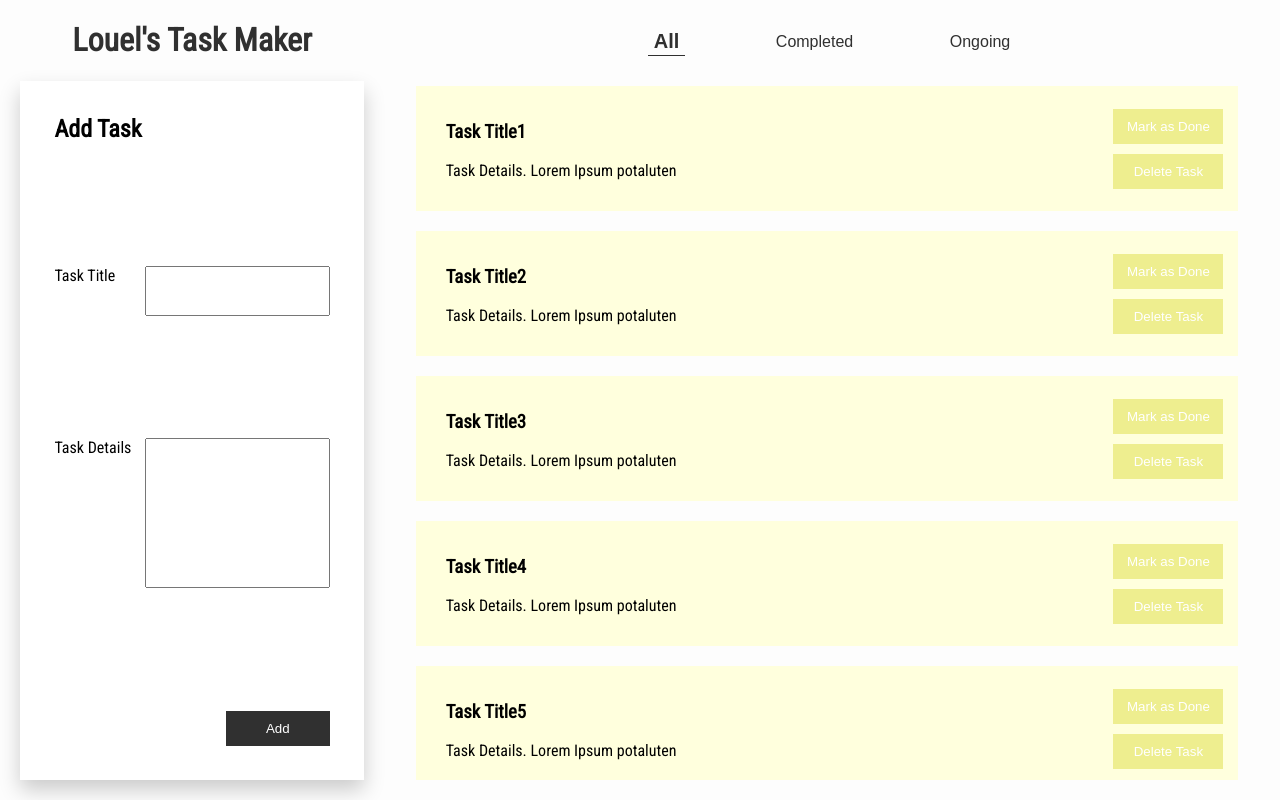
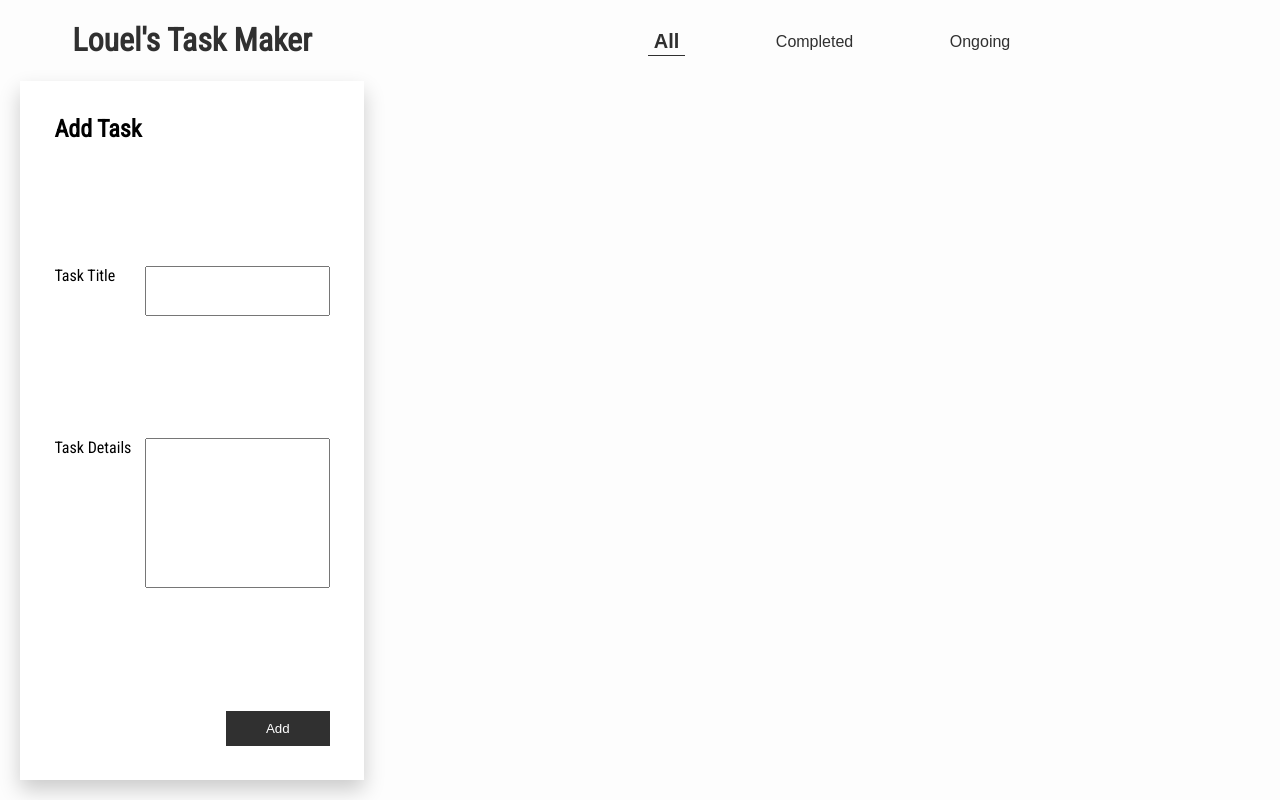
Before and after one commit to louel-dotty/react-redux-training, a React (Create React App) app: page / in a window 1280 px wide. Built offline with nearby package versions, Linux system fonts and the light colour scheme.

Commit message:
[Finish] Add Task Feature

```diff
--- a/package.json
+++ b/package.json
@@ -3,8 +3,8 @@
   "version": "0.1.0",
   "private": true,
   "dependencies": {
-    "react": "^16.2.0",
-    "react-dom": "^16.13.1",
+    "react": "16.13.1",
+    "react-dom": "16.13.1",
     "react-redux": "^5.0.7",
     "redux": "^3.7.2",
     "redux-thunk": "^2.2.0"
--- a/src/App.js
+++ b/src/App.js
@@ -1,27 +1,7 @@
 import React, { Component } from 'react';
-import { connect } from 'react-redux';
 
 import './App.css';
 import MainContainer from './containers/MainContainer'
-
-import { addTask, removeTask, toggleTask, filterTask } from './actions/action'
-
-/*
- * mapDispatchToProps
-*/
-const mapDispatchToProps = dispatch => ({
-  addTask: () => dispatch(addTask()),
-  removeTask: () => dispatch(removeTask()),
-  toggleTask: () => dispatch(toggleTask()),
-  filterTask: () => dispatch(filterTask())
-})
-
-/*
- * mapStateToProps
-*/
-const mapStateToProps = state => ({
-  ...state
-})
 
 
 /**
@@ -33,29 +13,12 @@ class App extends Component {
    * @memberof App
    * @summary handles button click
    */
-  addTask = (event) => {
-    this.props.addTask();
-  }
-  removeTask = (event) => {
-    this.props.removeTask();
-  }
-  toggleTask = (event) => {
-    this.props.toggleTask();
-  }
-  filterTask = (event) => {
-    this.props.filterTask();
-  }
 
   render() {
     return (
-      <MainContainer
-        addTask={this.addTask}
-        removeTask={this.removeTask}
-        toggleTask={this.toggleTask}
-        filterTask={this.filterTask}
-      />
+      <MainContainer />
     );
   }
 }
 
-export default connect(mapStateToProps, mapDispatchToProps)(App);
+export default App;
--- a/src/actions/action.js
+++ b/src/actions/action.js
@@ -2,27 +2,29 @@ export const addTask = (data) => dispatch => {
   dispatch({
     type: 'ADD_NEW_TASK',
     title: data.title,
-    content: data.content
+    content: data.content,
+    status: data.status
   })
 }
 
 export const removeTask = (data) => dispatch => {
   dispatch({
     type: 'DELETE_NEW_TASK',
-    payload: data
+    title: data.title
   })
 }
 
 export const toggleTask = (data) => dispatch => {
   dispatch({
     type: 'TOGGLE_TASK',
-    payload: data
+    title: data.title,
+    status: data.status
   })
 }
 
 export const filterTask = (data) => dispatch => {
   dispatch({
     type: 'SET_VISIBILITY_FILTERS',
-    payload: data
+    filter: data.filter
   })
 }
--- a/src/components/Filters.js
+++ b/src/components/Filters.js
@@ -1,6 +1,8 @@
 import React from 'react';
 
 export default function Filters(props){
+
+    function createFilters(){
         const items = [];
 
         props.titles.forEach(element => {
@@ -14,10 +16,12 @@ export default function Filters(props){
                 );
             }
         })
+        return items;
+    }
 
     return (
         <div className="filters">
-            {items}
+            {createFilters()}
         </div>
     );
 }
--- a/src/components/Form.js
+++ b/src/components/Form.js
@@ -1,15 +1,37 @@
-import React from 'react';
+import React, { useState } from 'react';
+import { connect } from 'react-redux'
+import { addTask } from '../actions/action'
 
-export default function Form(props){
+
+/*
+ * mapDispatchToProps
+*/
+const mapDispatchToProps = dispatch => ({
+    addTask: (data) => dispatch(addTask(data)),
+  })
+
+  /*
+   * mapStateToProps
+  */
+  const mapStateToProps = state => ({
+    ...state
+  })
+
+
+function Form(props){
+    const [title, setTitle] = useState('');
+    const [content, setContent] = useState('');
+
+    function createFields(){
         const items = [];
+        props.fields.forEach(element => {
 
-    props.fields.forEach(element => {
             switch(element.type){
                 case "text":
                     items.push(
                         <label key={element.label}>
                             {element.label}
-                        <input className="field" type="text"/>
+                            <input className="field" type="text" value={title} onChange={event => setTitle(event.target.value)}/>
                         </label>
                     );
                     break;
@@ -17,7 +39,7 @@ export default function Form(props){
                     items.push(
                         <label key={element.label}>
                             {element.label}
-                        <textarea className="field"/>
+                            <textarea className="field" value={content} onChange={event => setContent(event.target.value)}/>
                         </label>
                     );
                     break;
@@ -26,12 +48,27 @@ export default function Form(props){
                     break;
             }
         })
+        return items;
+    }
+
+    const addTask = (data) => {
+        props.addTask(data);
+    }
 
     return (
         <form className="formCard">
             <h2>{props.title}</h2>
-            {items}
-            <button className="confirm">Add</button>
+            {createFields()}
+            <button className="confirm" onClick={ (event) => {
+                event.preventDefault();
+                addTask({
+                    title: title,
+                    content: content,
+                    status: "ongoing"
+                })
+            }}>Add</button>
         </form>
     );
 }
+
+export default connect(mapStateToProps, mapDispatchToProps)(Form);
--- a/src/components/ToDoItem.js
+++ b/src/components/ToDoItem.js
@@ -1,4 +1,5 @@
 import React from 'react';
+import { removeTask, toggleTask } from '../actions/action'
 
 export default function ToDoItem(props){
     return (
--- a/src/components/ToDoList.js
+++ b/src/components/ToDoList.js
@@ -18,6 +18,7 @@ export default function ToDoList(props){
         }
     ]
 
+    function createItems(){
         const items =[];
 
         props.taskList.forEach(element => {
@@ -25,12 +26,14 @@ export default function ToDoList(props){
                 <ToDoItem title={element.title} key={element.title} content={element.content} />
             )
         });
+        return items;
+    }
 
     return (
         <div className="toDos">
             <Filters titles={titles}/>
             <div className="toDoItems">
-                {items}
+                {createItems()}
             </div>
         </div>
     );
--- a/src/containers/MainContainer.js
+++ b/src/containers/MainContainer.js
@@ -1,9 +1,37 @@
-import React from 'react';
+import React, { Component } from 'react';
 import Form from '../components/Form'
 import ToDoList from '../components/ToDoList'
+import { connect } from 'react-redux'
 
-export default function MainContainer(){
-    const fields = [
+
+import { removeTask, toggleTask, filterTask } from '../actions/action'
+
+/*
+ * mapDispatchToProps
+*/
+const mapDispatchToProps = dispatch => ({
+  removeTask: (data) => dispatch(removeTask(data)),
+  toggleTask: (data) => dispatch(toggleTask(data)),
+  filterTask: (data) => dispatch(filterTask(data))
+})
+
+/*
+ * mapStateToProps
+*/
+const mapStateToProps = state => ({
+  ...state
+})
+
+/**
+ * @class MainContainer
+ * @extends {Component}
+ */
+class MainContainer extends Component {
+    /**
+     * @memberof MainContainer
+     * @summary handles button click
+     */
+    fields = [
         {
             type: "text",
             label: "Task Title"
@@ -14,44 +42,32 @@ export default function MainContainer(){
         },
     ];
 
-    const tasks = [
-        {
-            title: "Task Title1",
-            content: "Task Details. Lorem Ipsum potaluten"
-        },
-        {
-            title: "Task Title2",
-            content: "Task Details. Lorem Ipsum potaluten"
-        },
-        {
-            title: "Task Title3",
-            content: "Task Details. Lorem Ipsum potaluten"
-        },
-        {
-            title: "Task Title4",
-            content: "Task Details. Lorem Ipsum potaluten"
-        },
-        {
-            title: "Task Title5",
-            content: "Task Details. Lorem Ipsum potaluten"
-        },
-        {
-            title: "Task Title6",
-            content: "Task Details. Lorem Ipsum potalutenTask Details. Lorem Ipsum potalutenTask Details. Lorem Ipsum potalutenTask Details. Lorem Ipsum potalutenTask Details. Lorem Ipsum potalutenTask Details. Lorem Ipsum potaluten"
-        },
-    ]
+    removeTask = (data) => {
+        this.props.removeTask(data);
+    }
+    toggleTask = (data) => {
+        this.props.toggleTask(data);
+    }
+    filterTask = (data) => {
+        this.props.filterTask(data);
+    }
 
+    render(){
         return (
             <div className="mainContainer">
                 <div className="flex-row">
                     <div className="flex-column">
                         <h1>Louel's Task Maker</h1>
                         <div className="addTaskContainer">
-                        <Form fields={fields} title="Add Task"/>
+                            <Form fields={this.fields} title="Add Task"/>
                         </div>
                     </div>
-                <ToDoList taskList={tasks}/>
+                    <ToDoList taskList={this.props["simpleReducer"].taskList}/>
                 </div>
             </div>
         );
     }
+}
+
+
+export default connect(mapStateToProps, mapDispatchToProps)(MainContainer);
--- a/src/reducers/simpleReducer.js
+++ b/src/reducers/simpleReducer.js
@@ -1,28 +1,52 @@
 /*
   src/reducers/simpleReducer.js
 */
-export default (state = {}, action) => {
+export default (state = { taskList: [], filter: "all"}, action) => {
+  let newState = {};
   switch (action.type) {
     case 'ADD_NEW_TASK':
       return {
         taskList: [
+          ...state.taskList,
           {
             title: action.title,
-            content: action.content
+            content: action.content,
+            status: action.status
           }
         ]
       }
+
     case 'DELETE_NEW_TASK':
-      return {
-        task: action.payload
-      }
+      newState = {
+        taskList: state.taskList.filter(function(value, index, arr){
+          return value.title !== action.title;
+        }
+      )};
+      return newState;
+
     case 'TOGGLE_TASK':
-      return {
-        task: action.payload
-      }
+      newState = {
+        taskList: state.taskList.forEach(element => {
+          if(element.title === action.title){
+            switch (element.status){
+              case "completed":
+                element.status = "ongoing";
+                break;
+              case "ongoing":
+                element.status = "completed";
+                break;
+              default:
+                element.status = "ongoing";
+            }
+          }
+        })
+      };
+      return newState;
+
     case 'SET_VISIBILITY_FILTERS':
       return {
-        filter: action.payload
+        taskList: {...state.taskList},
+        filter: action.filter
       }
     default:
       return state
```
Also changed, not shown: 1 other file (tests, documents, lock files or other folders). Lines whose indentation alone changed are shown as unchanged.
